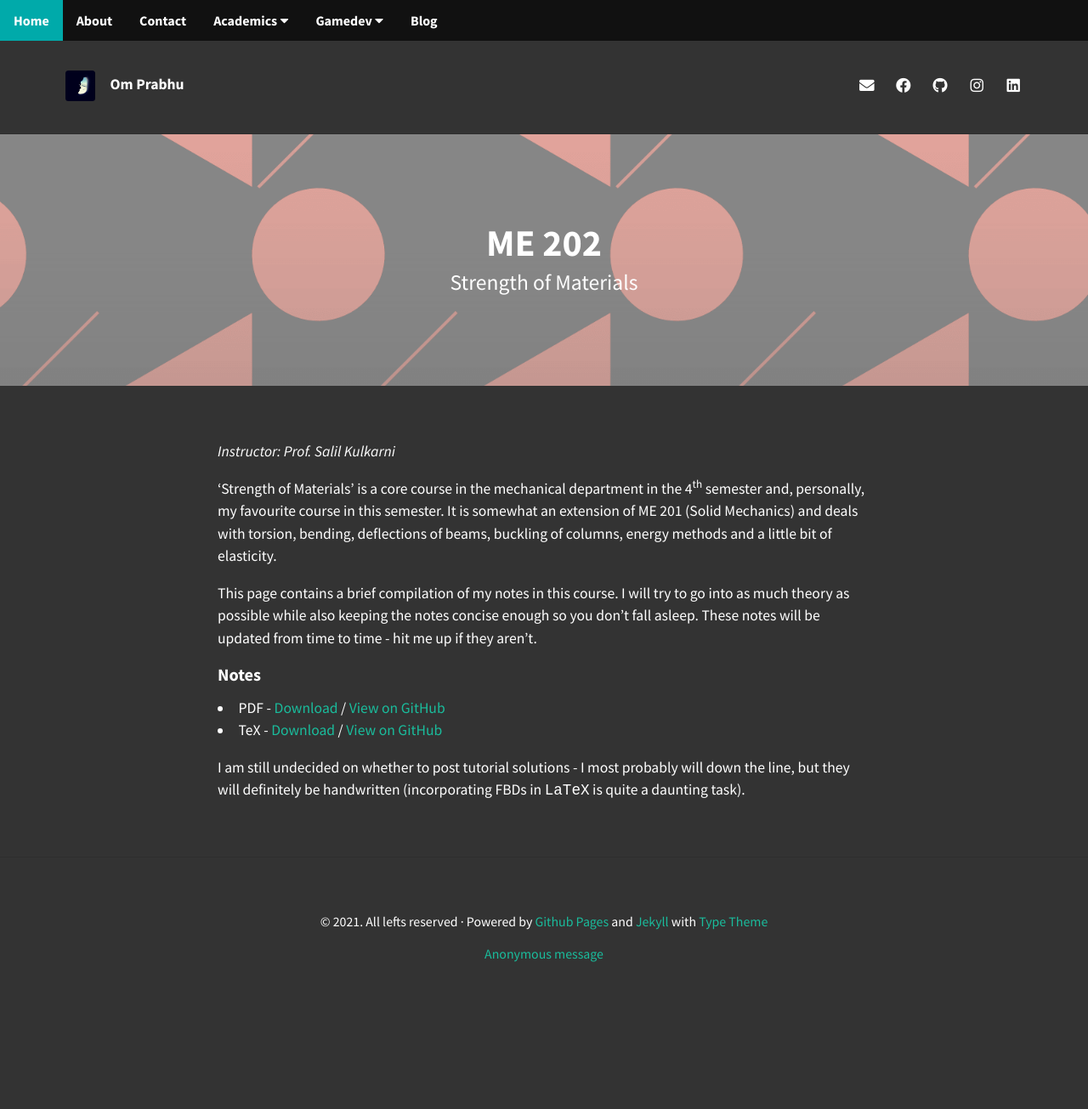
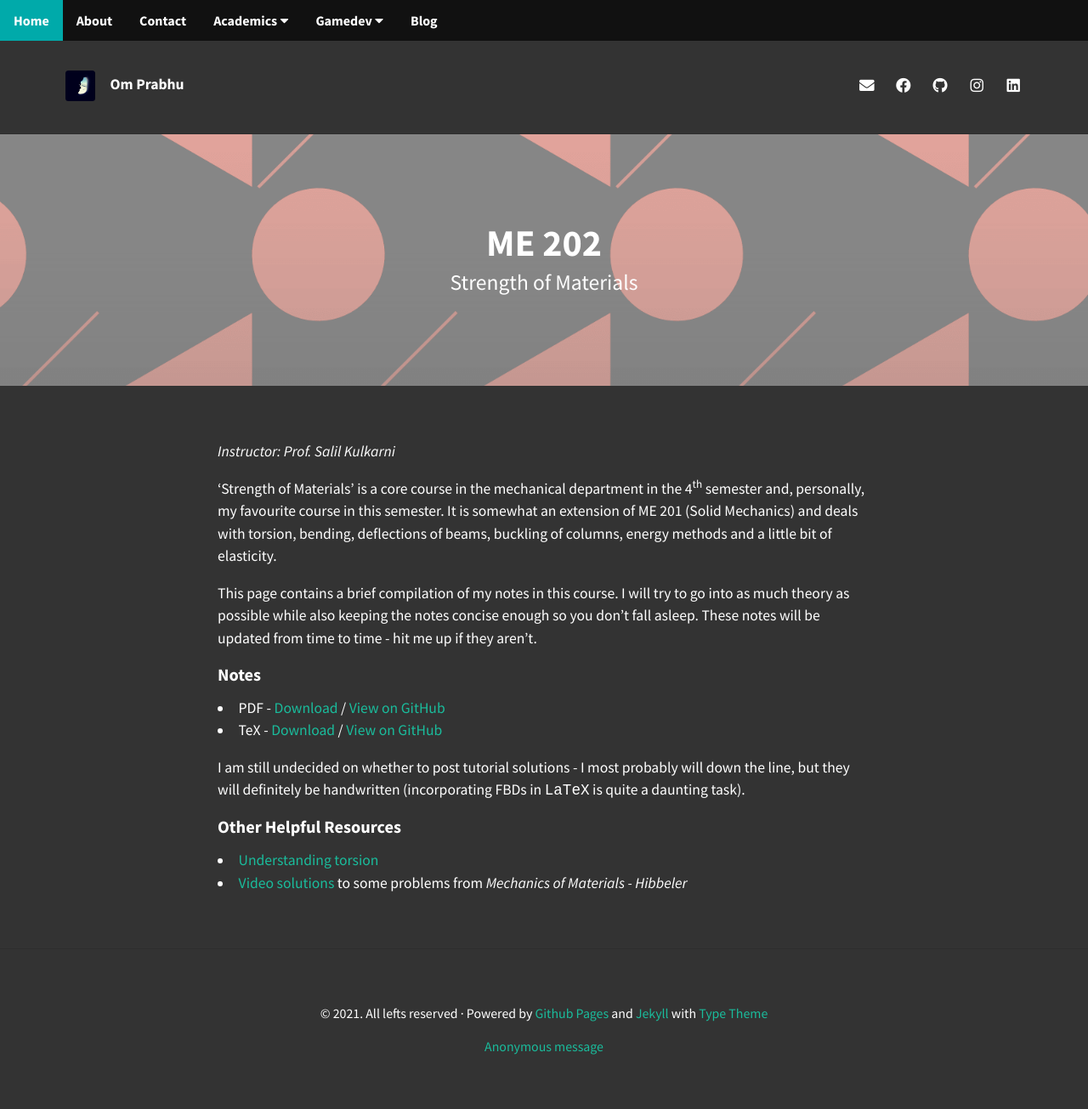
Before and after one commit to omprabhu31/omprabhu31.github.io, a Jekyll site: the page built from academics/notes/me202/me202.md, in a window 1280 px wide. Shown: the whole page at 85% size. Built offline with Jekyll 4.4.1, drawn with Linux system fonts in a browser that asks for light colours; nearby versions of some CDN libraries; before the commit the page ends 1196 px from its top, so only the background shows below that.

Commit message:
modified me202 page

```diff
--- a/academics/notes/me202/me202.md
+++ b/academics/notes/me202/me202.md
@@ -20,3 +20,11 @@ This page contains a brief compilation of my notes in this course. I will try to
 </ul>
 
 I am still undecided on whether to post tutorial solutions - I most probably will down the line, but they will definitely be handwritten (incorporating FBDs in `LaTeX` is quite a daunting task).
+
+
+<h4>Other Helpful Resources</h4>
+
+<ul>
+<li><a href="https://www.youtube.com/watch?v=1YTKedLQOa0">Understanding torsion</a></li>
+<li><a href="https://media.pearsoncmg.com/ph/esm/ecs_hibbeler_mom_10/videosolutions.html">Video solutions</a> to some problems from <i>Mechanics of Materials - Hibbeler</i></li>
+</ul>
```
